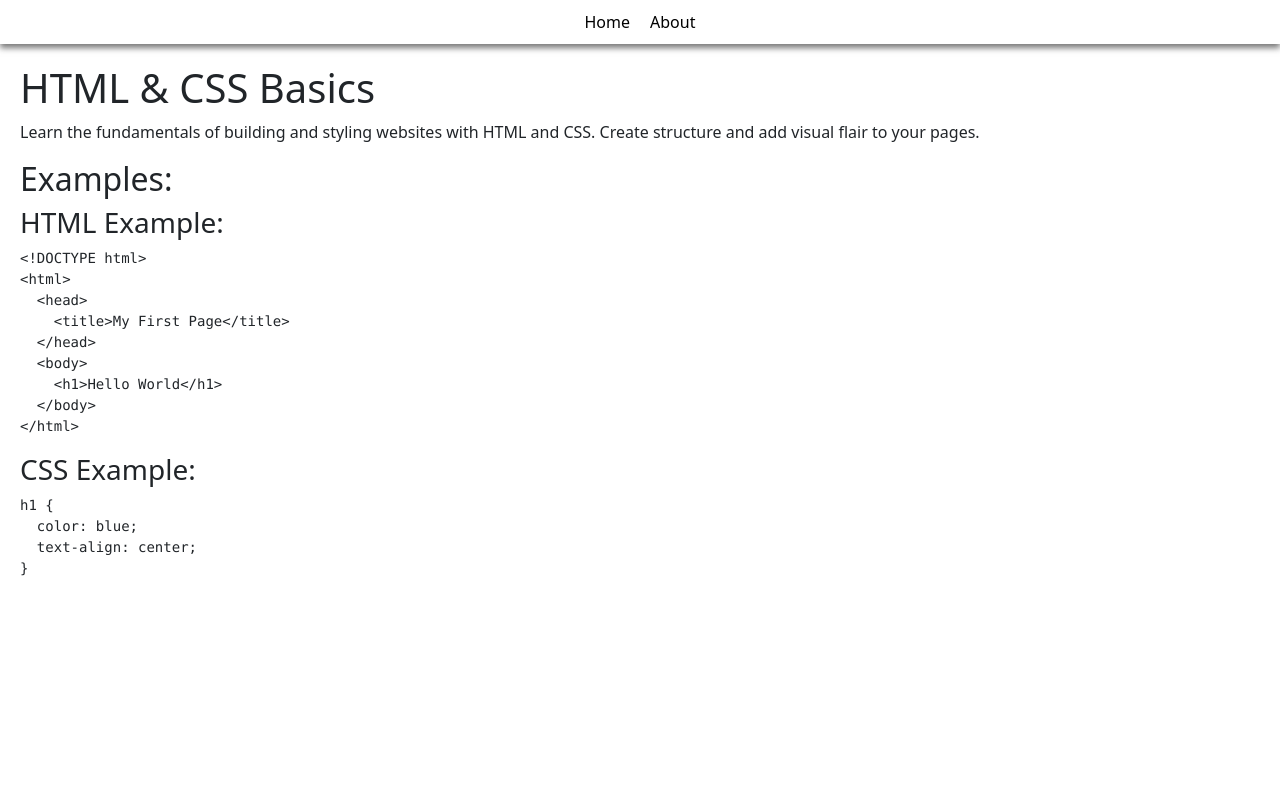
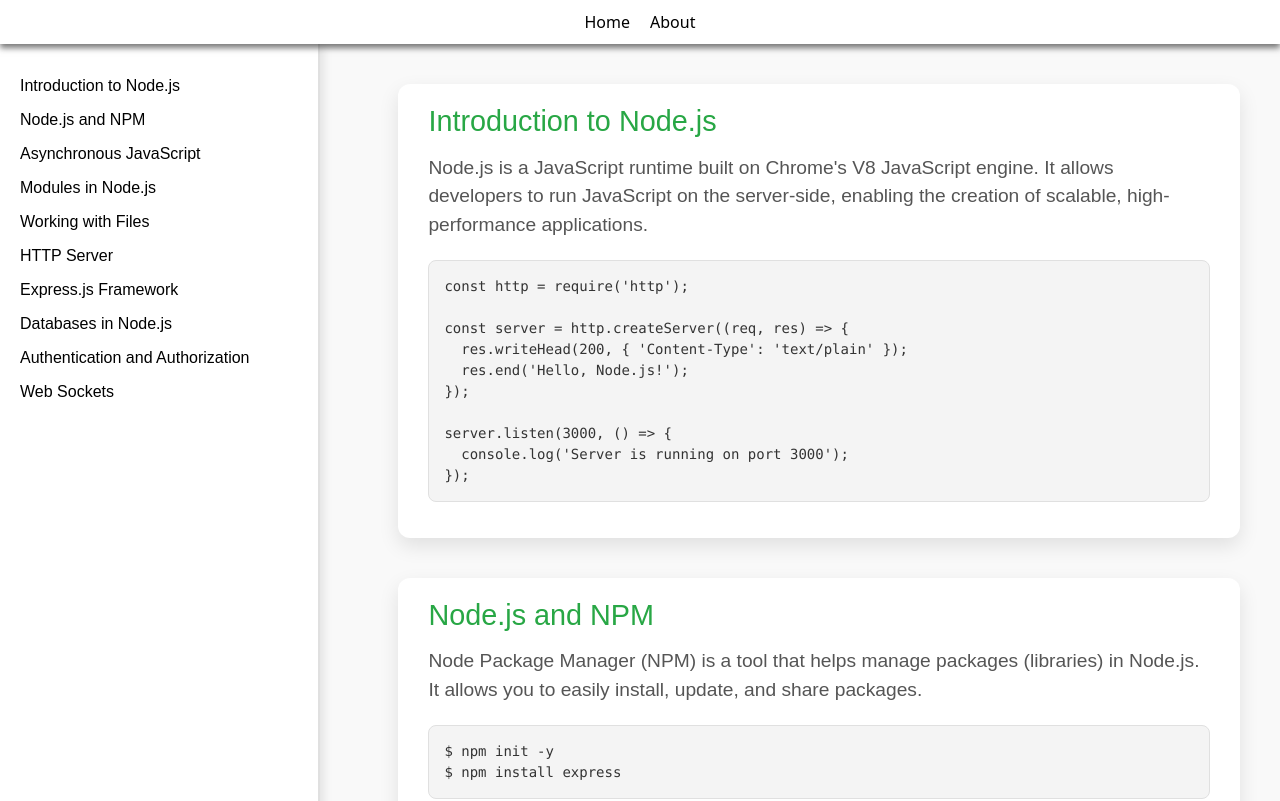
Before and after one commit to bokigolic/TechPath, a React (Create React App) app: page /nodejs in a window 1280 px wide. Shown: the top 801 px of the page. Built offline with nearby package versions, Linux system fonts and the light colour scheme.

Commit message:
Node.js section done

```diff
--- a/src/components/topics/NodeJs.js
+++ b/src/components/topics/NodeJs.js
@@ -1,37 +1,175 @@
-import React from "react";
+// File: Node.js
+import React, { useState } from "react";
+import "../../styles/NodeJs.css";
 
-const HtmlCss = () => {
+const NodeJS = () => {
+  const sections = [
+    {
+      id: "node-intro",
+      title: "Introduction to Node.js",
+      content:
+        "Node.js is a JavaScript runtime built on Chrome's V8 JavaScript engine. It allows developers to run JavaScript on the server-side, enabling the creation of scalable, high-performance applications.",
+      example: `const http = require('http');
+
+const server = http.createServer((req, res) => {
+  res.writeHead(200, { 'Content-Type': 'text/plain' });
+  res.end('Hello, Node.js!');
+});
+
+server.listen(3000, () => {
+  console.log('Server is running on port 3000');
+});`,
+    },
+    {
+      id: "node-npm",
+      title: "Node.js and NPM",
+      content:
+        "Node Package Manager (NPM) is a tool that helps manage packages (libraries) in Node.js. It allows you to easily install, update, and share packages.",
+      example: `$ npm init -y
+$ npm install express`,
+    },
+    {
+      id: "node-async",
+      title: "Asynchronous JavaScript",
+      content:
+        "Node.js uses an event-driven, non-blocking I/O model. Understanding callback functions, Promises, and async/await is crucial for handling asynchronous operations effectively.",
+      example: `const fs = require('fs');
+
+// Callback
+fs.readFile('file.txt', (err, data) => {
+  if (err) throw err;
+  console.log(data.toString());
+});
+
+// Async/Await
+async function readFileAsync() {
+  const data = await fs.promises.readFile('file.txt');
+  console.log(data.toString());
+}`,
+    },
+    {
+      id: "node-modules",
+      title: "Modules in Node.js",
+      content:
+        "Modules are reusable blocks of code. Node.js has built-in modules (like fs, http), and you can also create custom modules.",
+      example: `// myModule.js
+module.exports = {
+  sayHello: () => console.log('Hello from the module!'),
+};
+
+// app.js
+const myModule = require('./myModule');
+myModule.sayHello();`,
+    },
+    {
+      id: "node-files",
+      title: "Working with Files",
+      content:
+        "The File System (fs) module allows you to interact with the file system by reading, writing, deleting, and manipulating files and directories.",
+      example: `const fs = require('fs');
+
+// Write to a file
+fs.writeFileSync('example.txt', 'Hello, Node.js');
+
+// Read a file
+const data = fs.readFileSync('example.txt');
+console.log(data.toString());`,
+    },
+    {
+      id: "node-server",
+      title: "HTTP Server",
+      content:
+        "The HTTP module allows you to create a web server. You can use it to handle HTTP requests and responses.",
+      example: `const http = require('http');
+
+http.createServer((req, res) => {
+  res.writeHead(200, { 'Content-Type': 'text/html' });
+  res.end('<h1>Hello, Node.js!</h1>');
+}).listen(3000);`,
+    },
+    {
+      id: "node-express",
+      title: "Express.js Framework",
+      content:
+        "Express.js is a popular framework for building web applications and APIs. It simplifies routing, middleware, and request/response handling.",
+      example: `const express = require('express');
+const app = express();
+
+app.get('/', (req, res) => res.send('Hello, Express!'));
+
+app.listen(3000, () => console.log('Server running on port 3000'));`,
+    },
+    {
+      id: "node-database",
+      title: "Databases in Node.js",
+      content:
+        "Node.js works with both SQL and NoSQL databases. MongoDB (NoSQL) and PostgreSQL/MySQL (SQL) are commonly used.",
+      example: `const mongoose = require('mongoose');
+
+mongoose.connect('mongodb://localhost/test', { useNewUrlParser: true });
+
+const User = mongoose.model('User', { name: String });
+
+const user = new User({ name: 'John' });
+user.save().then(() => console.log('User saved!'));`,
+    },
+    {
+      id: "node-auth",
+      title: "Authentication and Authorization",
+      content:
+        "Implement token-based authentication with JSON Web Tokens (JWT) or OAuth for securing APIs.",
+      example: `const jwt = require('jsonwebtoken');
+
+// Generate Token
+const token = jwt.sign({ userId: 123 }, 'secretkey', { expiresIn: '1h' });
+console.log(token);
+
+// Verify Token
+jwt.verify(token, 'secretkey', (err, decoded) => {
+  if (err) console.error(err);
+  console.log(decoded);
+});`,
+    },
+    {
+      id: "node-websockets",
+      title: "Web Sockets",
+      content:
+        "Use Socket.io for real-time communication between clients and the server.",
+      example: `const io = require('socket.io')(3000);
+
+io.on('connection', (socket) => {
+  console.log('A user connected');
+  socket.on('message', (msg) => console.log(msg));
+});`,
+    },
+  ];
+
   return (
-    <div style={{ padding: "20px" }}>
-      <h1>HTML & CSS Basics</h1>
-      <p>
-        Learn the fundamentals of building and styling websites with HTML and CSS.
-        Create structure and add visual flair to your pages.
-      </p>
-      <h2>Examples:</h2>
-      <div>
-        <h3>HTML Example:</h3>
-        <pre>
-          {`<!DOCTYPE html>
-<html>
-  <head>
-    <title>My First Page</title>
-  </head>
-  <body>
-    <h1>Hello World</h1>
-  </body>
-</html>`}
-        </pre>
-        <h3>CSS Example:</h3>
-        <pre>
-          {`h1 {
-  color: blue;
-  text-align: center;
-}`}
-        </pre>
+    <div className="node-container">
+      <nav className="left-nav">
+        <ul>
+          {sections.map((section) => (
+            <li key={section.id}>
+              <a className="nav-link" href={`#${section.id}`}>
+                {section.title}
+              </a>
+            </li>
+          ))}
+        </ul>
+      </nav>
+      <div className="content-area">
+        {sections.map((section) => (
+          <section id={section.id} key={section.id} className="content-section">
+            <h2>{section.title}</h2>
+            <p>{section.content}</p>
+            <pre>
+              <code>{section.example}</code>
+            </pre>
+          </section>
+        ))}
       </div>
     </div>
   );
 };
 
-export default HtmlCss;
+export default NodeJS;
--- /dev/null
+++ b/src/styles/NodeJs.css
@@ -0,0 +1,79 @@
+.node-container {
+  display: flex;
+  font-family: "Arial", sans-serif;
+  background-color: #f9f9f9;
+  color: #333;
+  min-height: 100vh;
+}
+
+.left-nav {
+  width: 25%;
+  background: #ffffff;
+  padding: 20px;
+  border-right: 2px solid #e0e0e0;
+  box-shadow: 3px 0 10px rgba(0, 0, 0, 0.1);
+  position: fixed;
+  height: 100vh;
+  overflow-y: auto;
+}
+
+.left-nav ul {
+  list-style: none;
+  padding: 0;
+}
+
+.nav-link {
+  display: block;
+  background-color: #28a745;
+  color: #ffffff;
+  text-decoration: none;
+  padding: 10px 15px;
+  font-size: 1rem;
+  border-radius: 8px;
+  transition: background 0.3s ease, box-shadow 0.3s ease;
+}
+
+.nav-link:hover {
+  background-color: #218838;
+  box-shadow: 0 4px 12px rgba(0, 0, 0, 0.15);
+}
+
+.content-area {
+  margin-left: 28%;
+  padding: 40px;
+  flex: 1;
+}
+
+.content-section {
+  background: #ffffff;
+  border-radius: 12px;
+  box-shadow: 0 8px 20px rgba(0, 0, 0, 0.1);
+  padding: 20px 30px;
+  margin-bottom: 40px;
+  transition: transform 0.3s ease, box-shadow 0.3s ease;
+}
+
+.content-section:hover {
+  transform: translateY(-5px);
+  box-shadow: 0 12px 25px rgba(0, 0, 0, 0.2);
+}
+
+.content-section h2 {
+  font-size: 1.8rem;
+  color: #28a745;
+  margin-bottom: 15px;
+}
+
+.content-section p {
+  font-size: 1.2rem;
+  color: #555;
+  margin-bottom: 20px;
+}
+
+.content-section pre {
+  background: #f4f4f4;
+  padding: 15px;
+  border-radius: 8px;
+  border: 1px solid #e0e0e0;
+  overflow-x: auto;
+}
```
